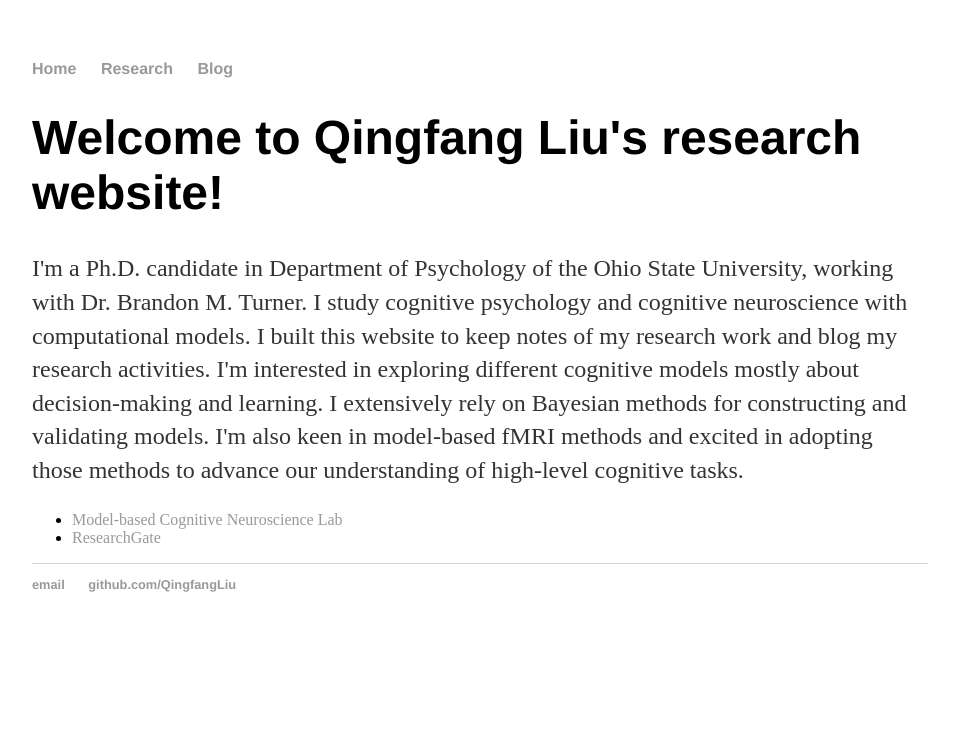
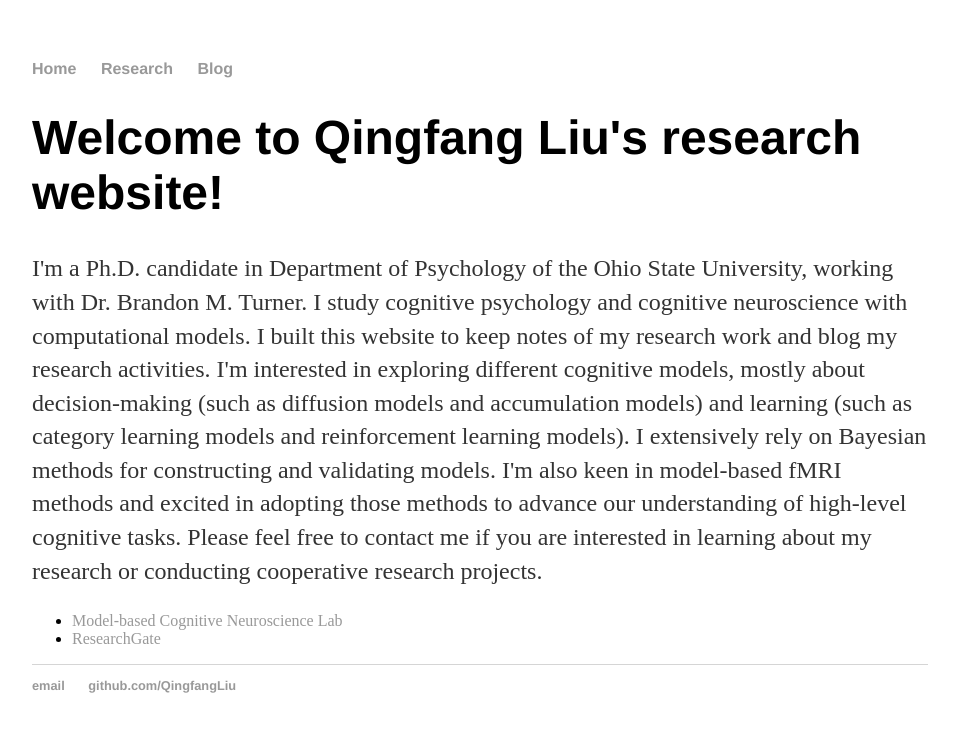
Before and after one commit to QingfangLiu/qingfangliu.github.io, a Jekyll site: the page built from index.html, in a window 1280 px wide. Shown: the top 732 px of the page, without its empty margins (160-1116 px from the left). Built offline with Jekyll 4.4.1, drawn with Linux system fonts in a browser that asks for light colours.

Commit message:
Update index.html

```diff
--- a/index.html
+++ b/index.html
@@ -5,7 +5,7 @@
 <div class="blurb">
 	<h1>Welcome to Qingfang Liu's research website! </h1>
 
-	<p>I'm a Ph.D. candidate in Department of Psychology of the Ohio State University, working with Dr. Brandon M. Turner. I study cognitive psychology and cognitive neuroscience with computational models. I built this website to keep notes of my research work and blog my research activities. I'm interested in exploring different cognitive models mostly about decision-making and learning. I extensively rely on Bayesian methods for constructing and validating models. I'm also keen in model-based fMRI methods and excited in adopting those methods to advance our understanding of high-level cognitive tasks.
+	<p>I'm a Ph.D. candidate in Department of Psychology of the Ohio State University, working with Dr. Brandon M. Turner. I study cognitive psychology and cognitive neuroscience with computational models. I built this website to keep notes of my research work and blog my research activities. I'm interested in exploring different cognitive models, mostly about decision-making (such as diffusion models and accumulation models) and learning (such as category learning models and reinforcement learning models). I extensively rely on Bayesian methods for constructing and validating models. I'm also keen in model-based fMRI methods and excited in adopting those methods to advance our understanding of high-level cognitive tasks. Please feel free to contact me if you are interested in learning about my research or conducting cooperative research projects.
 	</p>
 
 	<ul class="contacts">
```
